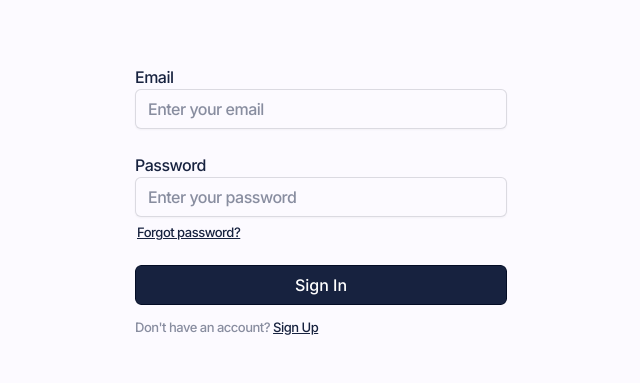
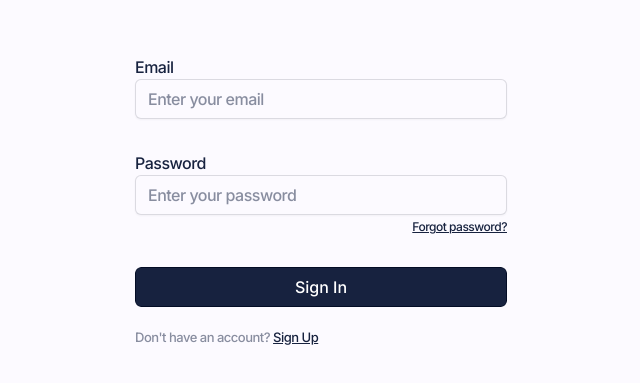
Before and after one commit to findsam/auth-frontend, a React (Vite) app: page /account/sign-in in a window 1280 px wide. Shown: the part 203-586 px from the top of the page, without its empty margins (319-959 px from the left). Built offline with nearby package versions, Linux system fonts and the light colour scheme.

Commit message:
fixed overlapping text issue

```diff
--- a/src/libs/_.css
+++ b/src/libs/_.css
@@ -87,6 +87,7 @@ body {
 }
 .form {
   width: 372px;
+  display: flex;
   max-width: 372px;
   flex-direction: column;
   gap: 0.8rem;
@@ -97,6 +98,14 @@ body {
 }
 .form__submit {
   margin-top: 2.2rem;
+}
+.form__pw {
+  margin-top: 0.4rem;
+  font-size: 1.2rem;
+  color: var(--dark);
+  min-height: 1.2rem;
+  max-height: 1.2rem;
+  height: 100%;
 }
 .form__notification {
   font-size: 1.3rem;
--- a/src/pages/account/signIn.tsx
+++ b/src/pages/account/signIn.tsx
@@ -50,12 +50,13 @@ const SignIn: React.FC = () => {
           />
           <p
             className="form__notification"
-            style={{ marginTop: "-1rem", marginLeft: "0.2rem" }}
+            style={{
+              marginTop: "-2.2rem",
+              marginLeft: "auto",
+              marginRight: "0",
+            }}
           >
-            <Link
-              to="/account/reset-password"
-              className="form__notification__button"
-            >
+            <Link to="/account/reset-password" className="form__pw">
               Forgot password?
             </Link>
           </p>
```
